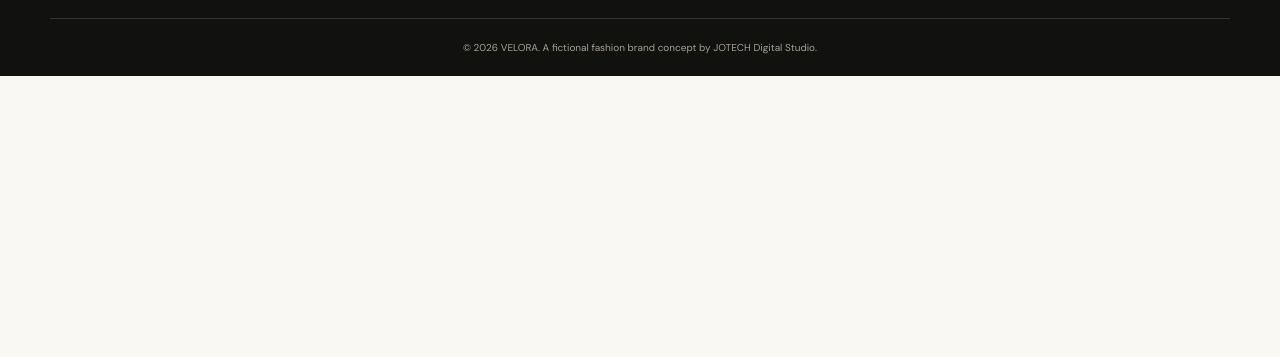
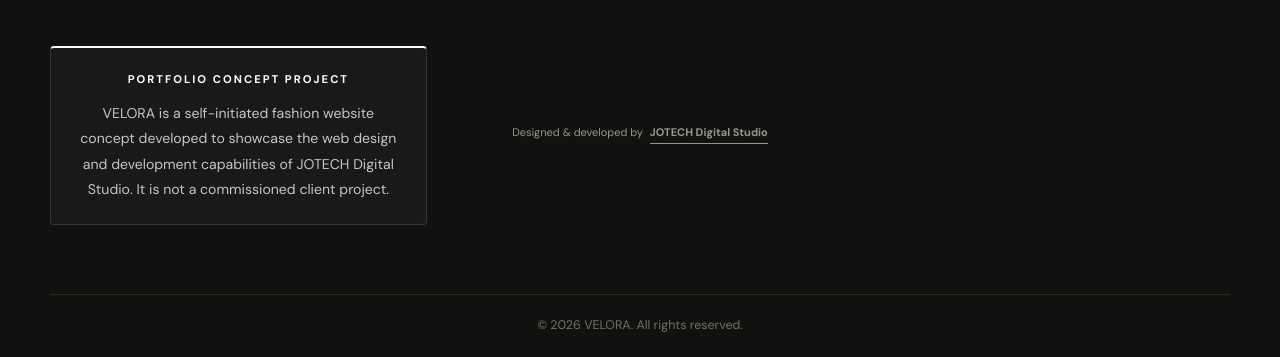
Before and after one commit to jotech-dev/velora-fashion-website, a plain HTML site: page index.html in a window 1280 px wide. Shown: the part 3781-4138 px from the top of the page. Before the commit the page ends 3857 px from the top, so only its background shows below. Drawn offline with nearby package versions, Linux system fonts and the light colour scheme.

Commit message:
Add files via upload

```diff
--- a/index.html
+++ b/index.html
@@ -360,24 +360,70 @@
 
 </main>
 
-<!-- Footer -->
-<footer class="site-footer">
+<!-- =========================
+     FOOTER
+========================== -->
+
+<footer class="site-footer" id="footer">
 
     <div class="footer-inner">
+
+        <!-- BRAND LOGO -->
 
         <a href="#home" class="brand-logo footer-logo">
             VELORA<span>.</span>
         </a>
 
+        <!-- BRAND TAGLINE -->
+
         <p>Elegance in every detail.</p>
+
+
+        <!-- BACK TO TOP -->
 
         <a href="#home" class="back-to-top">
             BACK TO TOP ↑
         </a>
 
+
+        <!-- PROJECT TRANSPARENCY -->
+
+        <div class="footer-project-note">
+
+            <p class="project-label">
+                PORTFOLIO CONCEPT PROJECT
+            </p>
+
+            <p>
+                VELORA is a self-initiated fashion website concept
+                developed to showcase the web design and development
+                capabilities of JOTECH Digital Studio. It is not a
+                commissioned client project.
+            </p>
+
+        </div>
+
+
+        <!-- STUDIO CREDIT -->
+
+        <p class="footer-credit">
+            Designed &amp; developed by
+
+            <a
+                href="https://jotech-dev.github.io/jotech-digital-studio/"
+                target="_blank"
+                rel="noopener noreferrer"
+            >
+                JOTECH Digital Studio
+            </a>
+        </p>
+
+
+        <!-- COPYRIGHT -->
+
         <p class="copyright">
-            © <span id="current-year">2026</span> VELORA. A fictional
-            fashion brand concept by JOTECH Digital Studio.
+            © <span id="current-year">2026</span> VELORA.
+            All rights reserved.
         </p>
 
     </div>
--- a/style.css
+++ b/style.css
@@ -1176,3 +1176,109 @@ animation-iteration-count: 1 !important;
 transition-duration: 0.01ms !important;
 }
 }
+/* =========================================
+   VELORA — PROJECT DISCLOSURE
+========================================= */
+
+.footer-project-note {
+    width: 100%;
+    max-width: 700px;
+    margin: 28px auto 24px;
+    padding: 22px 24px;
+
+    background: rgba(255, 255, 255, 0.035);
+    border: 1px solid rgba(255, 255, 255, 0.12);
+    border-top: 2px solid currentColor;
+    border-radius: 4px;
+
+    text-align: center;
+}
+
+.footer-project-note .project-label {
+    margin: 0 0 12px;
+
+    font-size: 0.7rem;
+    font-weight: 700;
+    letter-spacing: 2px;
+    text-transform: uppercase;
+}
+
+.footer-project-note p:not(.project-label) {
+    margin: 0;
+
+    font-size: 0.88rem;
+    line-height: 1.8;
+    opacity: 0.75;
+}
+
+
+/* =========================================
+   VELORA — STUDIO CREDIT
+========================================= */
+
+.footer-credit {
+    margin: 20px 0;
+    font-size: 0.85rem;
+    line-height: 1.8;
+    opacity: 0.8;
+}
+
+.footer-credit a {
+    display: inline-block;
+    margin-left: 4px;
+
+    color: inherit;
+    font-weight: 700;
+    text-decoration: none;
+
+    border-bottom: 1px solid currentColor;
+    transition: opacity 0.3s ease;
+}
+
+.footer-credit a:hover {
+    opacity: 0.6;
+}
+
+
+/* =========================================
+   VELORA — COPYRIGHT
+========================================= */
+
+.site-footer .copyright {
+    margin-top: 20px;
+    font-size: 0.78rem;
+    line-height: 1.7;
+    opacity: 0.65;
+}
+
+
+/* =========================================
+   MOBILE RESPONSIVENESS
+========================================= */
+
+@media (max-width: 600px) {
+
+    .footer-project-note {
+        margin: 24px auto 20px;
+        padding: 18px 16px;
+    }
+
+    .footer-project-note .project-label {
+        font-size: 0.65rem;
+        letter-spacing: 1.5px;
+    }
+
+    .footer-project-note p:not(.project-label) {
+        font-size: 0.82rem;
+        line-height: 1.75;
+    }
+
+    .footer-credit {
+        font-size: 0.8rem;
+    }
+
+    .site-footer .copyright {
+        font-size: 0.75rem;
+    }
+
+}
```
